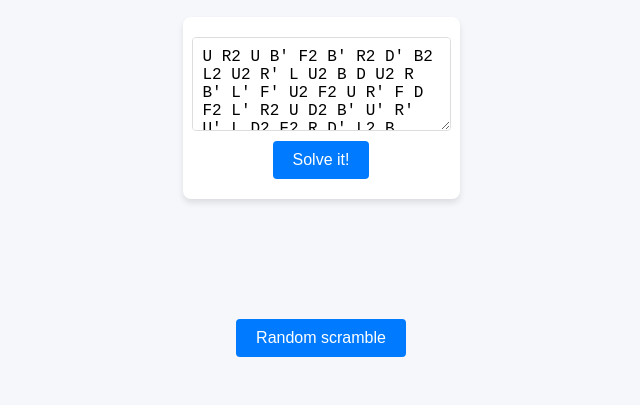
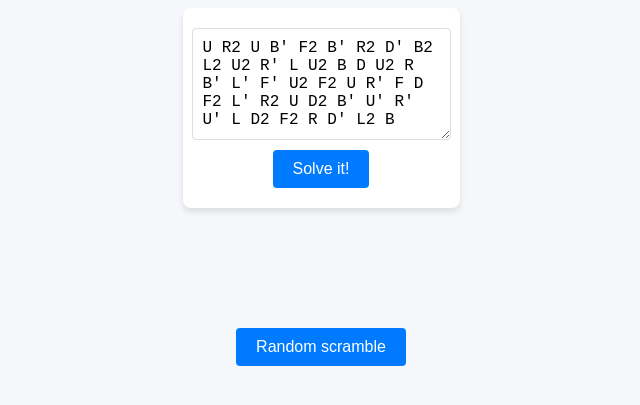
Before and after one commit to natessilva/cube, a plain HTML site: page web/index.html in a window 1280 px wide. Shown: the part 281-686 px from the top of the page, without its empty margins (319-959 px from the left). Drawn offline with Linux system fonts and the light colour scheme; no server answers.

Commit message:
Updated web/index.html to enhance UI and styling for the Rubik's Cube Solver application.

```diff
--- a/web/index.html
+++ b/web/index.html
@@ -49,6 +49,7 @@
         border-radius: 4px;
         margin-bottom: 10px;
         font-size: 1rem;
+        rows: 5;
       }
 
       button {
@@ -92,7 +93,7 @@
         id="scramble"
         placeholder="Enter your scramble (e.g., U2 B' L' R' F' D F2 U L' F2)"
         required
-        rows="4"
+        rows="5"
       ></textarea>
       <button id="solvebtn" type="submit">Solve it!</button>
     </form>
```
